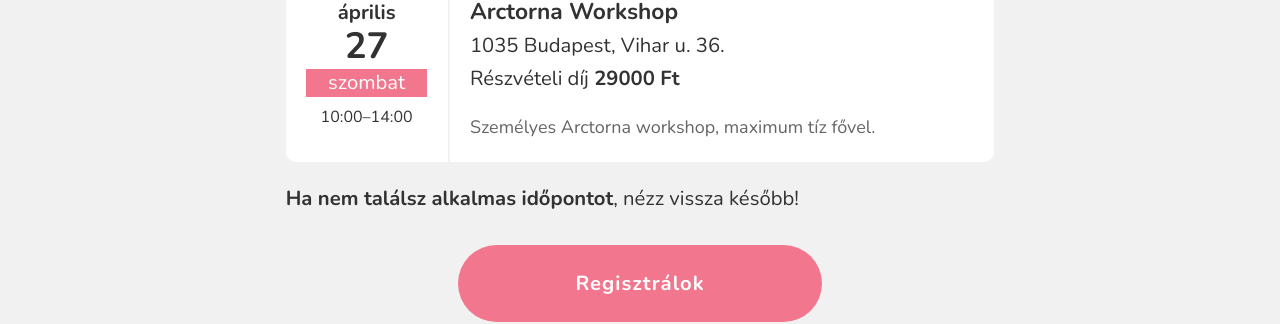
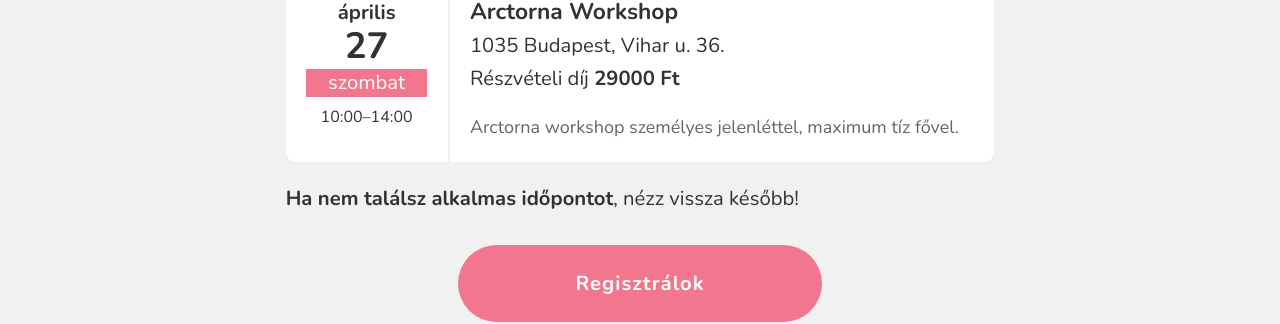
Before and after one commit to monikamudra/arctorna, a Jekyll site: the page built from workshop.md, in a window 1280 px wide and 900 px high, scrolled down 2253 px. Shown: the part 145-469 px from the top of the window. Built offline with Jekyll 4.4.1, drawn with Linux system fonts in a browser that asks for light colours.

Commit message:
Update workshop event

```diff
--- a/_data/workshop.yaml
+++ b/_data/workshop.yaml
@@ -63,6 +63,6 @@
     title: Arctorna Workshop
     address: 1035 Budapest, Vihar u. 36.
     description: >-
-      Személyes Arctorna workshop, maximum tíz fővel.
+      Arctorna workshop személyes jelenléttel, maximum tíz fővel.
     price: 29000
     full: false
```
